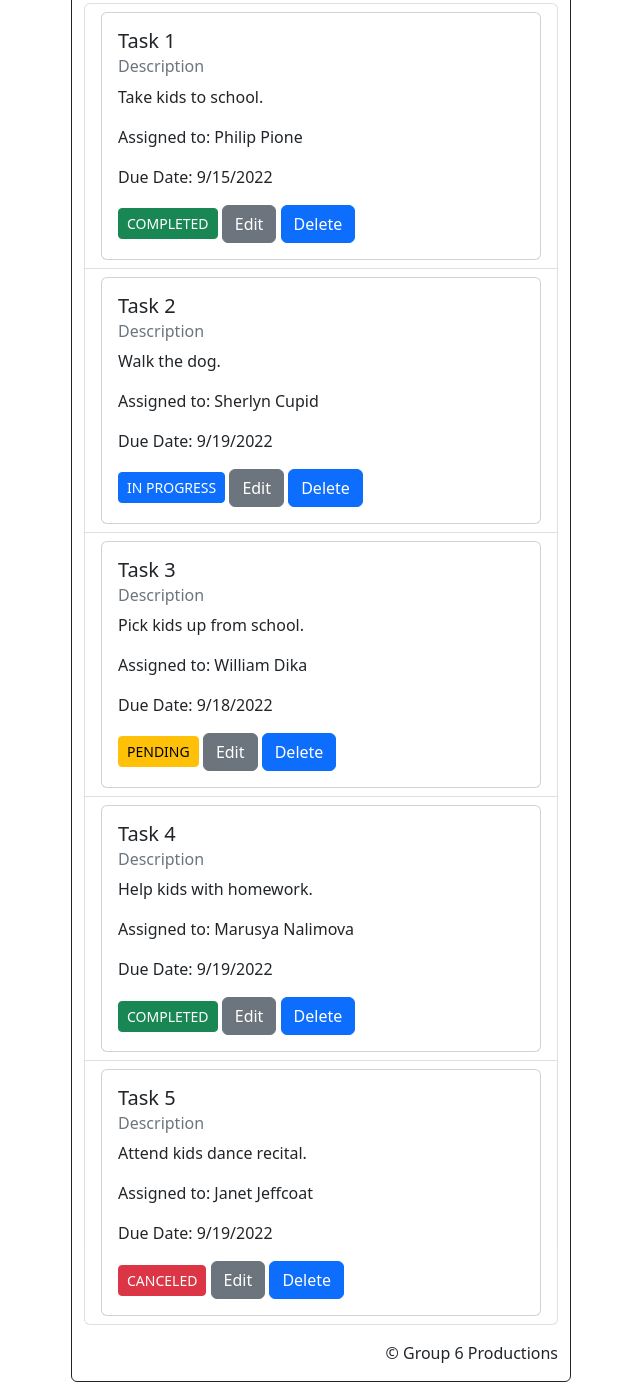
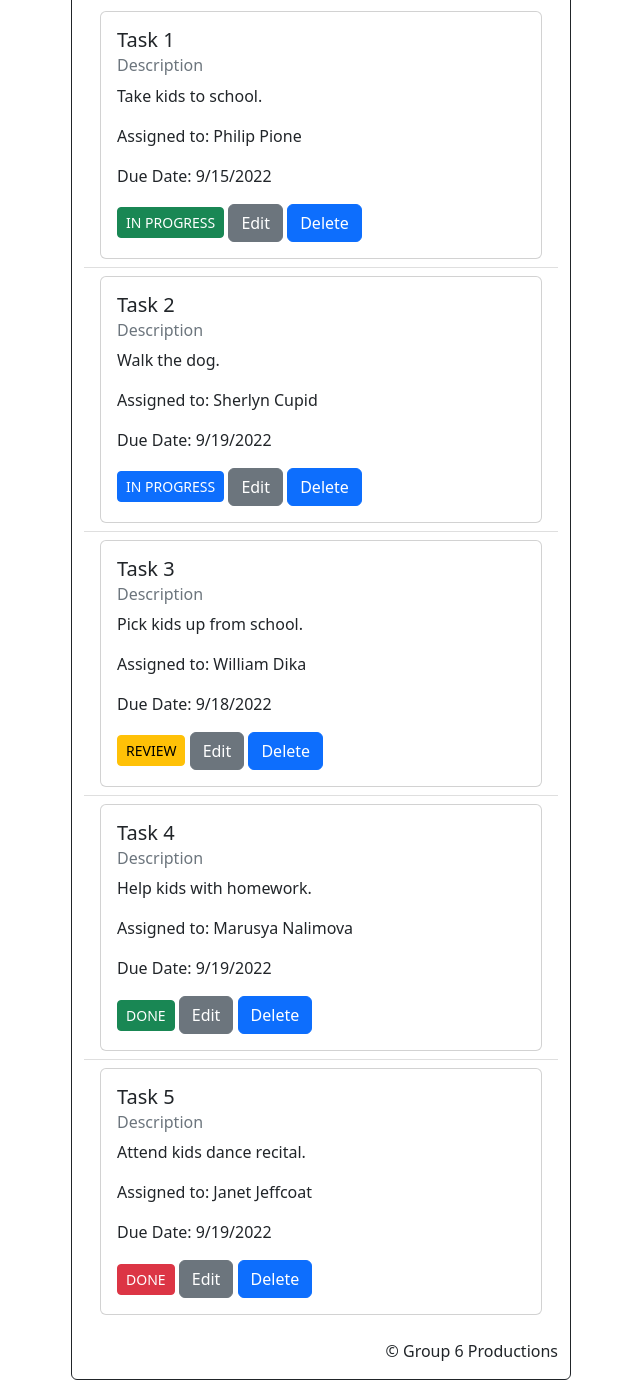
Before and after one commit to Philip-Pione/Group-6-Project, a plain HTML site: page index.html in a window 1280 px wide. Shown: the part 532-1914 px from the top of the page, without its empty margins (319-959 px from the left). Drawn offline with nearby package versions, Linux system fonts and the light colour scheme.

Commit message:
Made list border invis aand reorder task cards

```diff
--- a/index.html
+++ b/index.html
@@ -60,7 +60,7 @@
                 <h2>Tasks</h2>
             </div>
               <BR>
-              <ul class="list-group">
+              <ul class="list-group list-group-flush">
                 <li class="list-group-item">
                   <div class="card">
                     <div class="card-body">
@@ -69,7 +69,7 @@
                       <p class="card-text">Take kids to school.</p>
                       <p>Assigned to: Philip Pione</p>
                       <p>Due Date: 9/15/2022</p>
-                      <button type="button" class="btn btn-success btn-sm">COMPLETED</button>
+                      <button type="button" class="btn btn-success btn-sm">IN PROGRESS</button>
                       <a href="#" class="btn btn-secondary">Edit</a>
                       <a href="#" class="btn btn-primary">Delete</a>
                     </div>
@@ -97,7 +97,7 @@
                       <p class="card-text">Pick kids up from school.</p>
                       <p>Assigned to: William Dika</p>
                       <p>Due Date: 9/18/2022</p>
-                      <button type="button" class="btn btn-warning btn-sm">PENDING</button>
+                      <button type="button" class="btn btn-warning btn-sm">REVIEW</button>
                       <a href="#" class="btn btn-secondary">Edit</a>
                       <a href="#" class="btn btn-primary">Delete</a>
                     </div>
@@ -111,7 +111,7 @@
                       <p class="card-text">Help kids with homework.</p>
                       <p>Assigned to: Marusya Nalimova</p>
                       <p>Due Date: 9/19/2022</p>
-                      <button type="button" class="btn btn-success btn-sm">COMPLETED</button>
+                      <button type="button" class="btn btn-success btn-sm">DONE</button>
                       <a href="#" class="btn btn-secondary">Edit</a>
                       <a href="#" class="btn btn-primary">Delete</a>
                     </div>
@@ -125,7 +125,7 @@
                       <p class="card-text">Attend kids dance recital.</p>
                       <p>Assigned to: Janet Jeffcoat</p>
                       <p>Due Date: 9/19/2022</p>
-                      <button type="button" class="btn btn-danger btn-sm">CANCELED</button>
+                      <button type="button" class="btn btn-danger btn-sm">DONE</button>
                       <a href="#" class="btn btn-secondary">Edit</a>
                       <a href="#" class="btn btn-primary">Delete</a>
                     </div>
```
